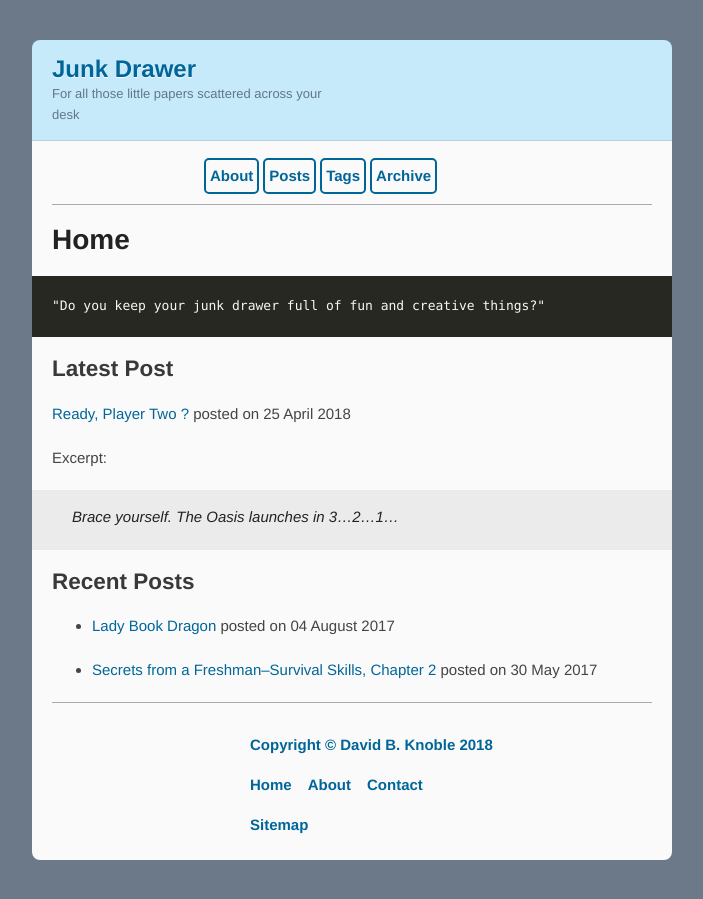
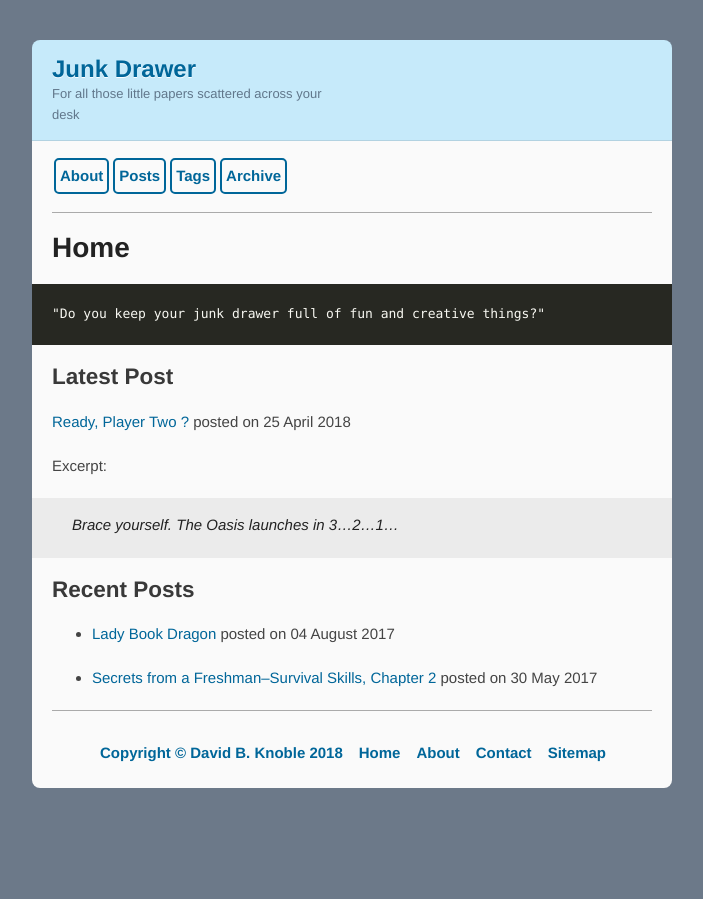
Before and after one commit to benknoble/benknoble.github.io, a Jekyll site: the page built from index.md, in a window 1280 px wide. Shown: the whole page, without its empty margins (288-991 px from the left). Built offline with Jekyll 4.4.1, drawn with Linux system fonts in a browser that asks for light colours.

Commit message:
De-center the nav/footer

```diff
--- a/_includes/footer.html
+++ b/_includes/footer.html
@@ -1,5 +1,5 @@
 <hr/>
-<footer class="center">
+<footer>
   <ul>
     {% for link in site.data.footer.links %}
     <li>
--- a/_includes/nav.html
+++ b/_includes/nav.html
@@ -1,4 +1,4 @@
-<nav class="center">
+<nav>
   <ul>
     {% for button in site.data.nav.buttons %}
     <li class="{% if button.url == page.url %}active{% endif %}">
```
